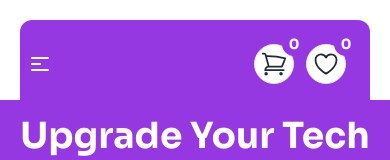
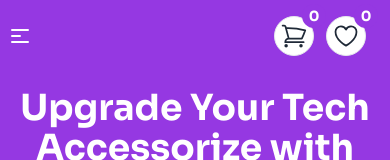
Before and after one commit to parvej-shah/Gadget-Heaven, a React (Vite) app: page / in a window 390 px wide. Shown: the top 160 px of the page. Built offline with nearby package versions, Linux system fonts and the light colour scheme.

Commit message:
Edited simple error and bugs

```diff
--- a/index.html
+++ b/index.html
@@ -4,7 +4,7 @@
     <meta charset="UTF-8" />
     <link rel="icon" type="image/svg+xml" href="/favicon.png" />
     <meta name="viewport" content="width=device-width, initial-scale=1.0" />
-    <title>Gadget Heaven</title>
+    <title>Gadget Heaven | Gadgets</title>
   </head>
   <body>
     <div id="root"></div>
--- a/src/components/navbar/NavBar.jsx
+++ b/src/components/navbar/NavBar.jsx
@@ -37,7 +37,7 @@ export default function NavBar() {
     </>
   );
   return (
-    <div className={location.pathname=='/'?'bg-primaryBg rounded-t-xl mx-5 mt-5 pt-2':'bg-white'}>
+    <div className={location.pathname=='/'?'bg-primaryBg md:rounded-t-xl md:mx-5 md:mt-5 md:pt-2':'bg-white'}>
       <div className="navbar container mx-auto py-4">
         <div className="navbar-start">
           <div className="dropdown">
--- a/src/components/root/Root.jsx
+++ b/src/components/root/Root.jsx
@@ -9,7 +9,7 @@ import Footer from "../footer/Footer";
 export default function Root() {
   const [carts, setCarts] = useState([]);
   const [wishLists, setWishLists] = useState([]);
-  const [title, setTitle] = useState('Gadget Heaven');
+  const [title, setTitle] = useState('Gadget Heaven | Gadgets');
   const handleAddToCart = (product)=>{
     const productFind = carts.find(item=>item.product_id === product.product_id);
     if(productFind){
```
Also changed, not shown: 1 other file (tests, documents, lock files or other folders).
